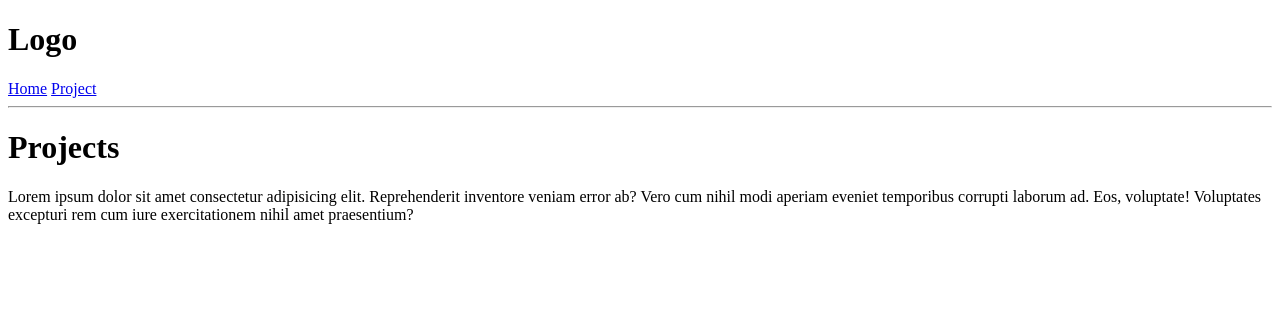
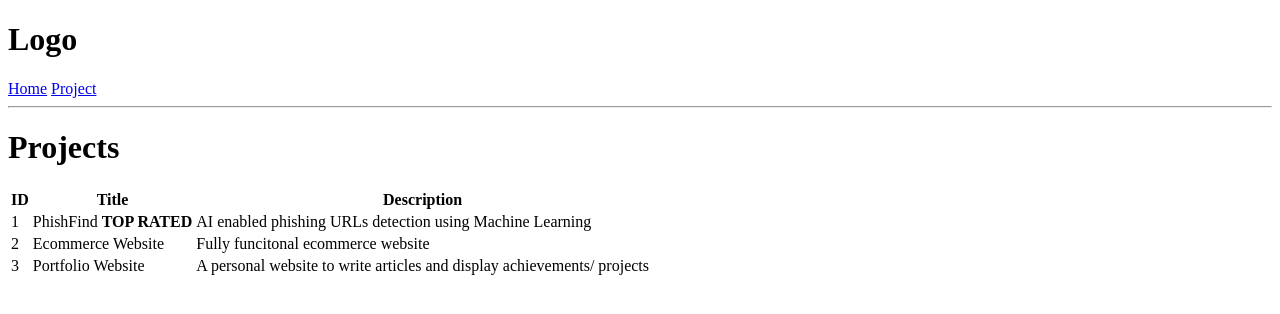
Before and after one commit to Sheldon-CodeIt/devsearch, a Django app: page / in a window 1280 px wide. Shown: the top 314 px of the page. Run offline with Django 5.2, Linux system fonts and the light colour scheme.

Commit message:
rendering data in template

```diff
--- a/projects/templates/projects/projects.html
+++ b/projects/templates/projects/projects.html
@@ -5,5 +5,28 @@
 
 <h1>Projects</h1>
 
-<p>Lorem ipsum dolor sit amet consectetur adipisicing elit. Reprehenderit inventore veniam error ab? Vero cum nihil modi aperiam eveniet temporibus corrupti laborum ad. Eos, voluptate! Voluptates excepturi rem cum iure exercitationem nihil amet praesentium?</p>
+<table>
+    <thead>
+        <tr>
+            <th>ID</th>
+            <th>Title</th>
+            <th>Description</th>
+        </tr>
+    </thead>
+
+    <tbody>
+
+        {% for project in projects %}
+            <tr>
+                <td>{{ project.id }}</td>
+                <td>{{ project.title }} {% if project.topRated %} <strong>TOP RATED</strong> {% endif %}</td>
+                <td>{{ project.description }}</td>
+            </tr>
+        {% endfor %}
+
+    </tbody>
+
+</table>
+
+
 {% endblock content %}
--- a/projects/templates/projects/single-project.html
+++ b/projects/templates/projects/single-project.html
@@ -2,7 +2,8 @@
 
 {% block content %}
 
-<h1>Single Projects</h1>
+<h1>{{ project.title }}</h1>
 
-<p>Project details: Lorem ipsum dolor sit amet consectetur adipisicing elit. Tempore doloribus provident ipsam porro dolorem. Facere, fuga ipsum nesciunt, accusamus sint porro commodi quo aperiam quae possimus vel voluptate dolor nemo eius laudantium doloremque vitae cum sed similique architecto eos est. Vel laboriosam ipsum eaque est voluptate exercitationem veritatis? Distinctio, voluptatem.</p>
+<p>{{ project.description }}</p>
+
 {% endblock content %}
--- a/projects/views.py
+++ b/projects/views.py
@@ -3,8 +3,42 @@ from django.http import HttpResponse
 
 # Create your views here.
 
+projectsLst = [
+    {
+        'id': '1',
+        'title': 'PhishFind',
+        'description': 'AI enabled phishing URLs detection using Machine Learning',
+        'topRated': True
+
+    },
+    {
+        'id': '2',
+        'title': 'Ecommerce Website',
+        'description': 'Fully funcitonal ecommerce website',
+        'topRated': False
+
+    },
+    {
+        'id': '3',
+        'title': 'Portfolio Website',
+        'description': 'A personal website to write articles and display achievements/ projects',
+        'topRated': False
+
+    },
+]
+
 def projects(request):
-    return render(request, 'projects/projects.html')
+    context = {'projects': projectsLst}
+    return render(request, 'projects/projects.html', context)
+
+
 
 def project(request, pk):
-    return render(request, 'projects/single-project.html')
+
+    projectObject = None
+
+    for i in projectsLst:
+        if i['id'] == str(pk):
+            projectObject = i
+
+    return render(request, 'projects/single-project.html', {"project": projectObject})
```
